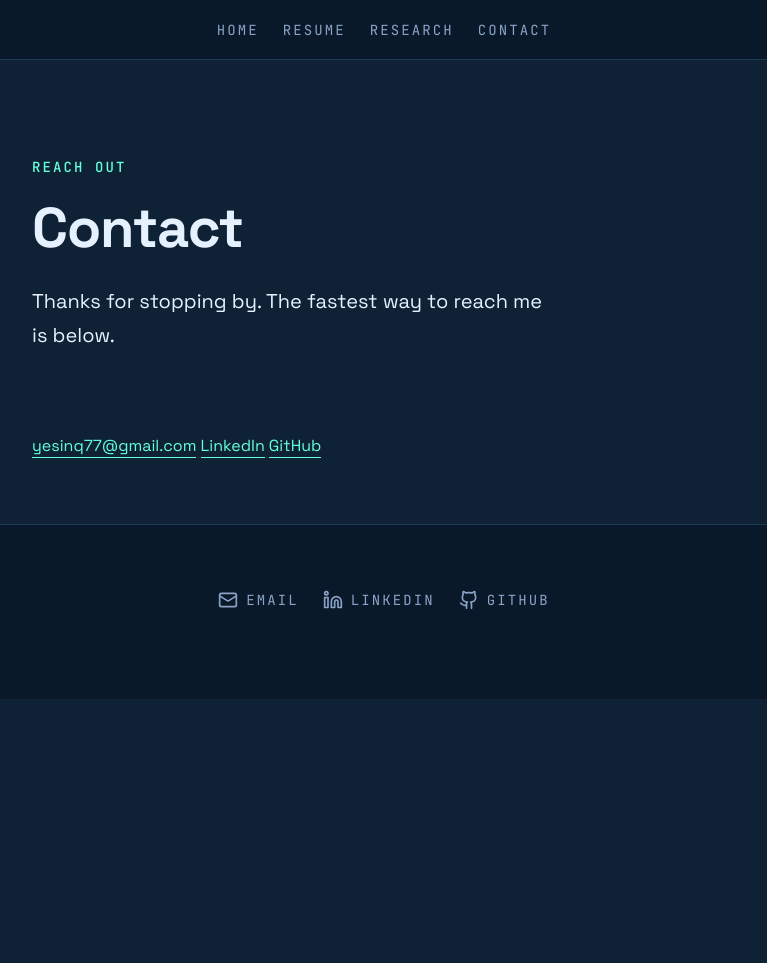
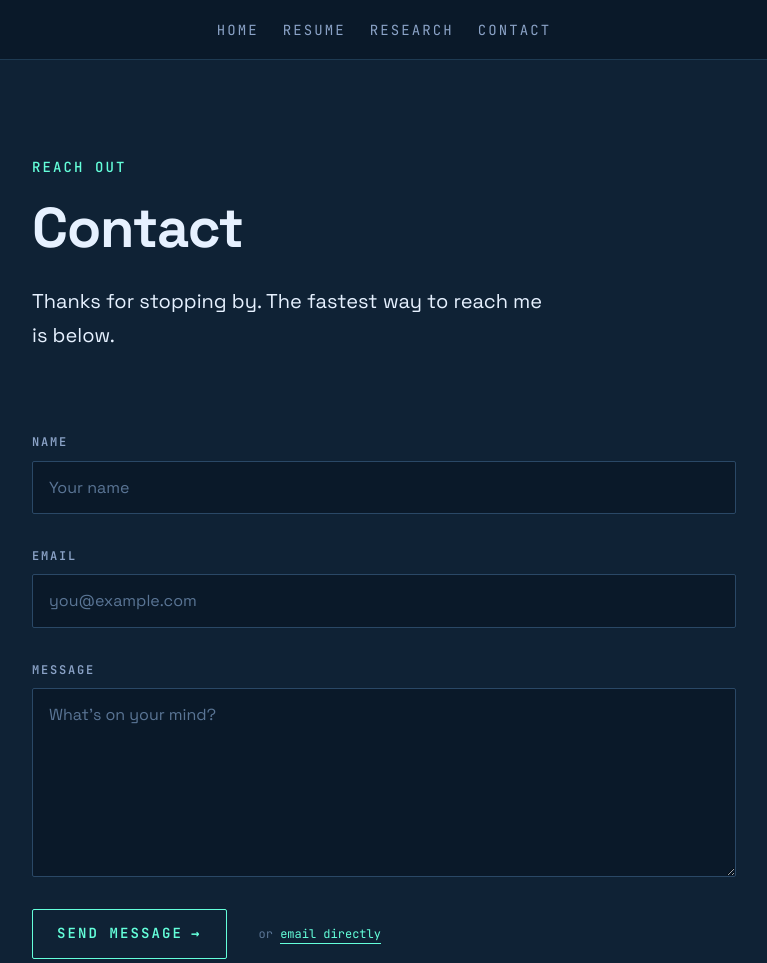
Before and after one commit to y3s1n/personal-portfolio, a plain HTML site: page contact.html in a window 1280 px wide. Shown: the top 963 px of the page, without its empty margins (256-1023 px from the left). Before the commit the page ends 800 px from the top, so only its background shows below. Drawn offline with Linux system fonts and the light colour scheme.

Commit message:
Added contact form, added foundation to setup external email service

```diff
--- a/contact.html
+++ b/contact.html
@@ -7,7 +7,7 @@
     <meta property="og:title" content="Contact — Yesin Qasem">
     <meta property="og:description" content="Get in touch with Yesin Qasem, CS senior at the University of San Diego. Available by email, LinkedIn, or GitHub.">
     <meta property="og:type" content="profile">
-    <title>Contact — Yesin Qasem</title>
+    <title>Contact - Yesin Qasem</title>
     <link rel="preconnect" href="https://fonts.googleapis.com">
     <link rel="preconnect" href="https://fonts.gstatic.com" crossorigin>
     <link href="https://fonts.googleapis.com/css2?family=Space+Grotesk:wght@400;500;600;700&family=JetBrains+Mono:wght@400;500;600&display=swap" rel="stylesheet">
@@ -35,11 +35,32 @@
                 <p class="hero-lede">Thanks for stopping by. The fastest way to reach me is below.</p>
             </header>
 
-            <address>
-                <a href="mailto:yesinq77@gmail.com">yesinq77@gmail.com</a>
-                <a href="https://www.linkedin.com/in/yesin-q-5a13122ab">LinkedIn</a>
-                <a href="https://github.com/y3s1n">GitHub</a>
-            </address>
+            <form class="contact-form" action="https://api.web3forms.com/submit" method="POST">
+                <!-- Get key at web3forms.com after deploying-->
+                <input type="hidden" name="access_key" value="WEB3FORMS_ACCESS_KEY">
+                <input type="hidden" name="subject" value="Portfolio contact — new message">
+                <input type="checkbox" name="botcheck" style="display:none" tabindex="-1" autocomplete="off">
+
+                <div class="form-group">
+                    <label for="contact-name">Name</label>
+                    <input type="text" id="contact-name" name="name" required autocomplete="name" placeholder="Your name">
+                </div>
+
+                <div class="form-group">
+                    <label for="contact-email">Email</label>
+                    <input type="email" id="contact-email" name="email" required autocomplete="email" placeholder="you@example.com">
+                </div>
+
+                <div class="form-group">
+                    <label for="contact-message">Message</label>
+                    <textarea id="contact-message" name="message" required rows="6" placeholder="What's on your mind?"></textarea>
+                </div>
+
+                <div class="form-actions">
+                    <button type="submit" class="btn">Send Message <span aria-hidden="true">→</span></button>
+                    <p class="form-fallback">or <a href="mailto:yesinq77@gmail.com">email directly</a></p>
+                </div>
+            </form>
         </div>
     </main>
 
--- a/styles.css
+++ b/styles.css
@@ -508,6 +508,7 @@ address {
     background: transparent;
     color: var(--color-text-accent);
     text-decoration: none;
+    cursor: pointer;
     transition: color 0.2s ease, background-color 0.2s ease;
 }
 
@@ -589,6 +590,80 @@ address {
 
 .exp-card li:last-child {
     margin-bottom: 0;
+}
+
+/* ---- Contact form ---- */
+
+.contact-form {
+    margin-top: var(--space-4xl);
+}
+
+.form-group {
+    margin-bottom: var(--space-2xl);
+}
+
+.form-group label {
+    display: block;
+    font-family: var(--font-mono);
+    font-size: var(--text-xs);
+    font-weight: var(--font-semibold);
+    color: var(--color-text-secondary);
+    text-transform: uppercase;
+    letter-spacing: var(--tracking-wider);
+    margin-bottom: var(--space-sm);
+}
+
+.form-group input,
+.form-group textarea {
+    display: block;
+    width: 100%;
+    background: var(--color-bg-deck);
+    border: var(--border-thin) solid var(--color-border-default);
+    border-radius: 2px;
+    color: var(--color-text-primary);
+    font-family: var(--font-sans);
+    font-size: var(--text-base);
+    line-height: var(--leading-relaxed);
+    padding: var(--space-md) var(--space-lg);
+    transition: border-color 0.2s ease, box-shadow 0.2s ease;
+    -webkit-appearance: none;
+    appearance: none;
+}
+
+.form-group input::placeholder,
+.form-group textarea::placeholder {
+    color: var(--color-text-muted);
+}
+
+.form-group input:focus,
+.form-group textarea:focus {
+    outline: none;
+    border-color: var(--color-border-emphasis);
+    box-shadow: var(--shadow-glow);
+}
+
+.form-group input:invalid:not(:placeholder-shown),
+.form-group textarea:invalid:not(:placeholder-shown) {
+    border-color: #c0392b;
+}
+
+.form-group textarea {
+    resize: vertical;
+    min-height: 8rem;
+}
+
+.form-actions {
+    display: flex;
+    align-items: center;
+    gap: var(--space-2xl);
+    flex-wrap: wrap;
+}
+
+.form-fallback {
+    font-family: var(--font-mono);
+    font-size: var(--text-xs);
+    color: var(--color-text-muted);
+    margin: 0;
 }
 
 /* ---- Responsive ---- */
```
Also changed, not shown: index.html (+1 -1 lines), research.html (+1 -1 lines), resume.html (+1 -1 lines).
